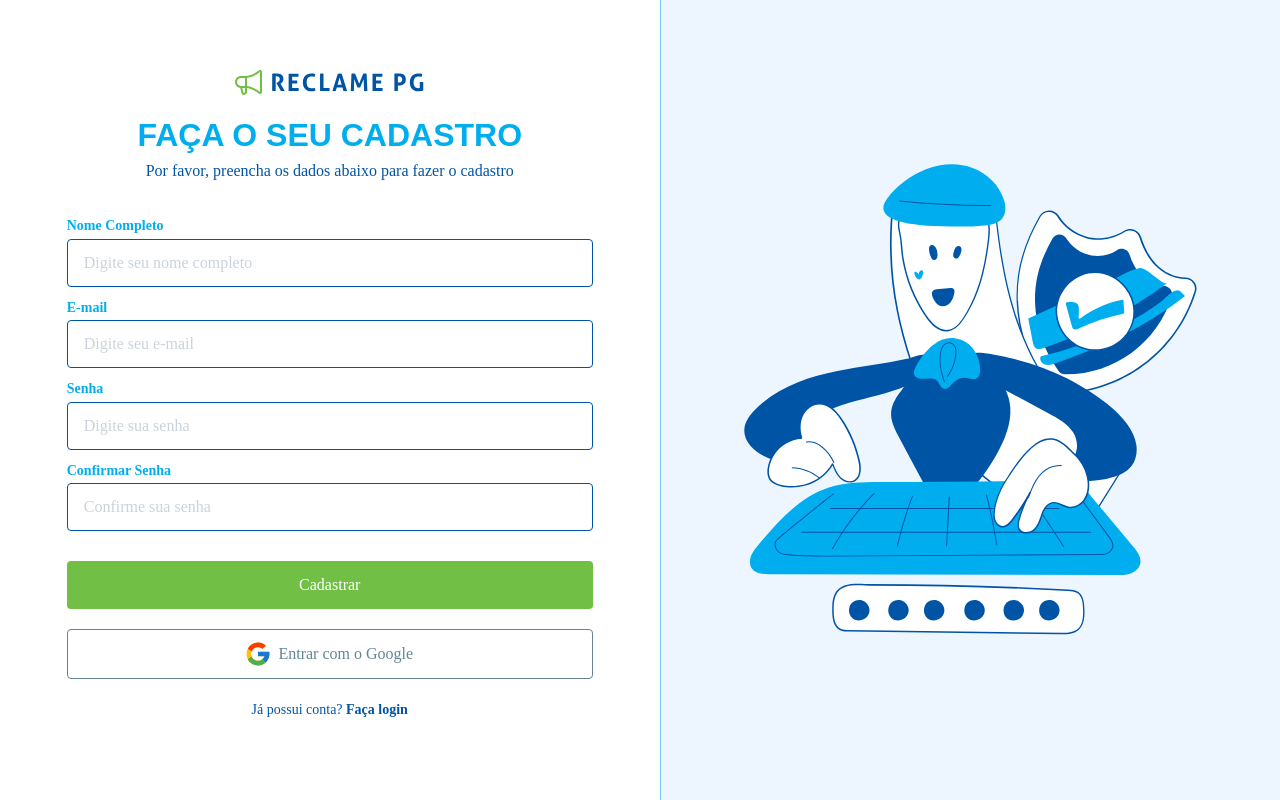
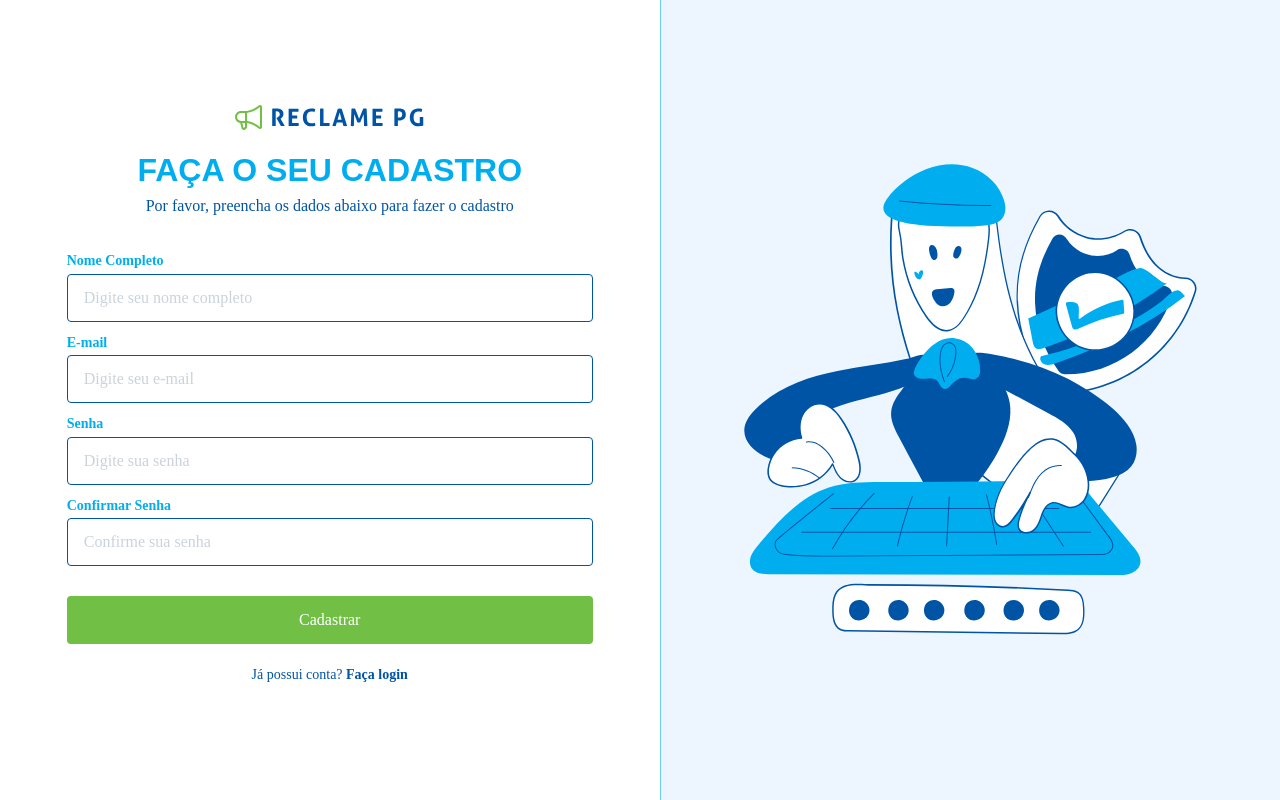
Before and after one commit to brunosantosdesign/reclame-pg, a plain HTML site: page pages/cadastro.html in a window 1280 px wide. Drawn offline with Linux system fonts and the light colour scheme; a web font is replaced by a local one.

Commit message:
tela cadastro atualizada

```diff
--- a/pages/cadastro.html
+++ b/pages/cadastro.html
@@ -3,7 +3,7 @@
 <head>
   <meta charset="UTF-8">
   <meta name="viewport" content="width=device-width, initial-scale=1.0">
-  <title>Login - Reclame PG</title>
+  <title>Cadastro - Reclame PG</title>
   <link rel="stylesheet" href="../css/cadastro.css">
 </head>
 <body>
@@ -35,7 +35,7 @@
         <input type="password" id="confirmar-senha" name="confirmar-senha" placeholder="Confirme sua senha" required>
 
         <button type="submit" class="cadastro-button">Cadastrar</button>
-        <button type="button" class="google-button"><img src="../img/cadastro/icons/google-icon.svg" alt="Icone do Google">Entrar com o Google</button>
+        <!-- <button type="button" class="google-button"><img src="../img/cadastro/icons/google-icon.svg" alt="Icone do Google">Entrar com o Google</button> -->
 
         <!-- Mensagem de feedback -->
         <div id="feedback" class="feedback"></div>
```
